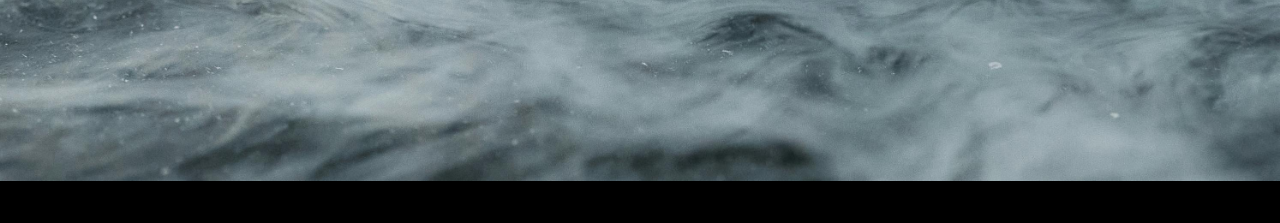
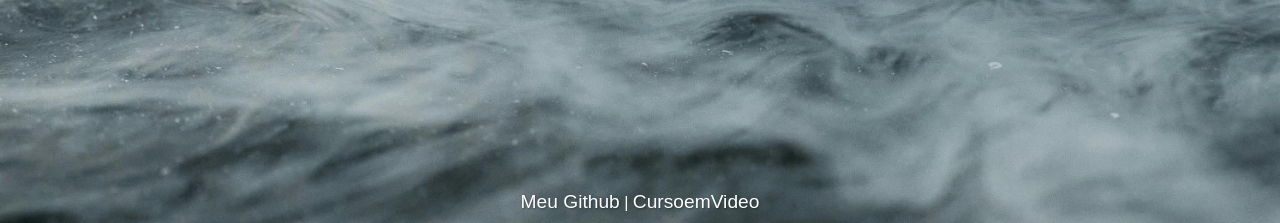
Before and after one commit to vs-fullstack/projeto-social, a plain HTML site: page index.html in a window 1280 px wide. Shown: the part 619-842 px from the top of the page. Before the commit the page ends 800 px from the top, so only its background shows below. Drawn offline with Linux system fonts and the light colour scheme.

Commit message:
Footer
Adição de um footer,.

```diff
--- a/estilos/style.css
+++ b/estilos/style.css
@@ -65,18 +65,21 @@ main {
 
 }
 
-
-
-
-
-
-
-
-
-
-
-
 ::-webkit-scrollbar {
     width: 0px;
     height: 0px;
 }
+footer {
+    text-align: center;
+    color: white;
+    padding: 10px;
+}
+footer a {
+    color: white;
+    font-size: 1.2em;
+    text-decoration: none;
+    text-shadow: 1px 1px 2px rgba(0, 0, 0, 0.329);
+}
+footer a:hover {
+    color: black;
+}
--- a/index.html
+++ b/index.html
@@ -27,6 +27,9 @@
 
         </section>
     </main>
+    <footer>
+        <p><a href="https://github.com/dev-victorsales" target="_blank">Meu Github</a> | <a href="https://www.youtube.com/cursoemvideo" target="_blank">CursoemVideo</a></p>
+    </footer>
 
 </body>
 </html>
```
